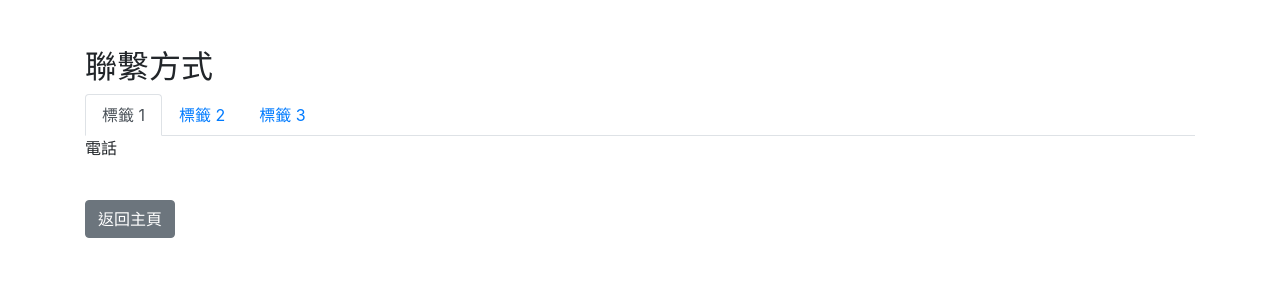
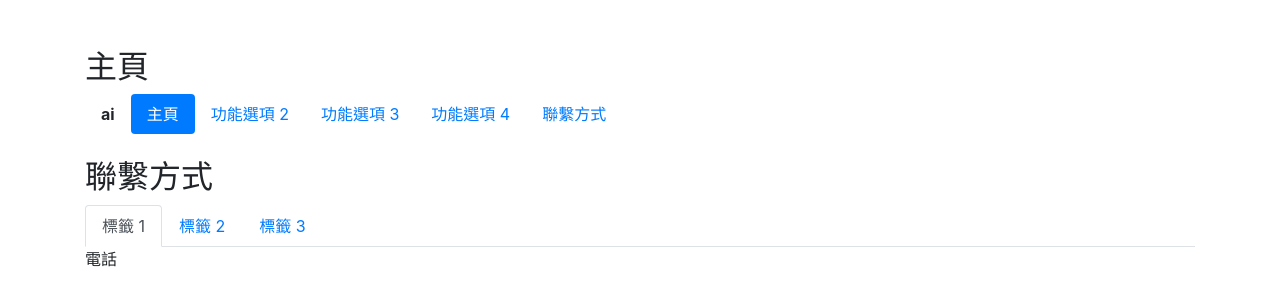
Before and after one commit to kaiO6O8/page1, a plain HTML site: page another-page.html in a window 1280 px wide. Drawn offline with nearby package versions, Linux system fonts and the light colour scheme.

Commit message:
Add files via upload

```diff
--- a/another-page.html
+++ b/another-page.html
@@ -8,6 +8,16 @@
 </head>
 <body>
     <div class="container mt-5">
+        <h2>主頁</h2>
+        <nav class="nav nav-pills mb-4">
+            <span class="nav-link font-weight-bold">ai
+            </span>
+            <a class="nav-link active" href="index.html">主頁</a>
+            <a class="nav-link" href="#">功能選項 2</a>
+            <a class="nav-link" href="#">功能選項 3</a>
+            <a class="nav-link" href="#">功能選項 4</a>
+            <a class="nav-link" href="another-page.html">聯繫方式</a>
+        </nav>
         <h2>聯繫方式</h2>
         <ul class="nav nav-tabs" id="myTab" role="tablist">
             <li class="nav-item">
@@ -32,7 +42,6 @@
             </div>
         </div>
 
-        <a href="index.html" class="btn btn-secondary mt-4">返回主頁</a>
     </div>
 
     <script src="https://code.jquery.com/jquery-3.5.1.slim.min.js"></script>
```
Also changed, not shown: index.html (+4 -3 lines).
